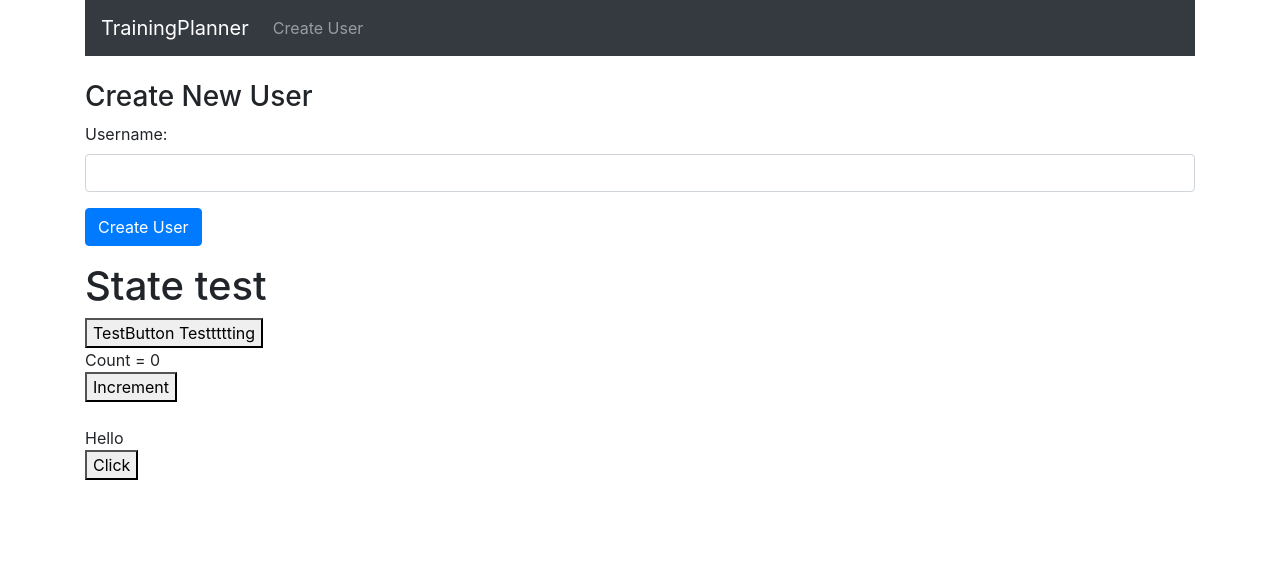
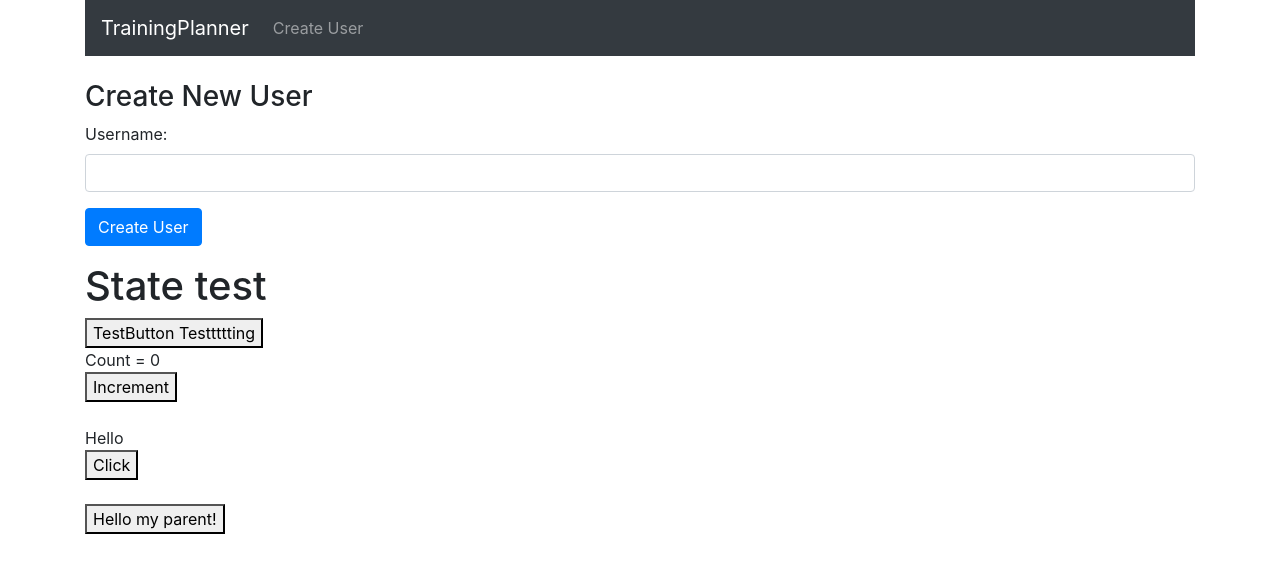
Before and after one commit to Bednar22/NokiaOptionsTests, a React (Create React App) app in the folder client/: page /user in a window 1280 px wide. Shown: the top 572 px of the page. Built offline with nearby package versions, Linux system fonts and the light colour scheme.

Commit message:
added 2 components, parent and child

```diff
--- a/client/src/App.js
+++ b/client/src/App.js
@@ -7,7 +7,9 @@
 import Navbar from "./components/navbar.component";
 import CreateUser from "./components/create-user.component";
 import Counter from "./components/counter.component";
-import EventBind from "./components/clickFunction.component"
+import EventBind from "./components/clickFunction.component";
+import ParentComponent from "./components/parent.component";
+
 function App() {
   return (
     <Router>
@@ -20,8 +22,13 @@
       <Counter/>
       <br/>
         <EventBind/>
+      <br/>
+      <ParentComponent/>
+
       </div>
     </Router>
+
+
   );
 }
 
--- /dev/null
+++ b/client/src/components/child.component.js
@@ -0,0 +1,11 @@
+import React from 'react'
+
+function ChildComponent(props){
+    return(
+        <div>
+            <button onClick={() => props.parentHelloHandler('child')}> Hello my parent! </button>
+        </div>
+    )
+}
+
+export default ChildComponent
--- /dev/null
+++ b/client/src/components/parent.component.js
@@ -0,0 +1,27 @@
+import React, { Component } from 'react'
+import ChildComponent from './child.component'
+
+class ParentComponent extends Component{
+    constructor(props){
+        super(props)
+        this.state = {
+            parentName: 'Parent'
+        }
+
+    this.parentHello = this.parentHello.bind(this)
+    }
+
+    parentHello(childName) {
+        alert(`Hello ${this.state.parentName} from ${childName}`)
+    }
+
+    render(){
+        return(
+            <div>
+                <ChildComponent parentHelloHandler={this.parentHello }/>
+            </div>
+        )
+    }
+}
+
+export default ParentComponent
```
